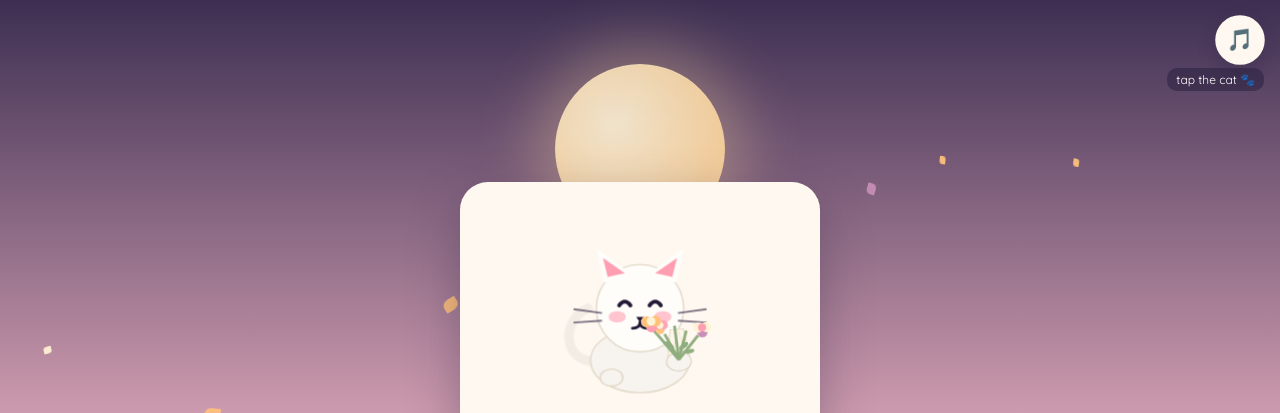
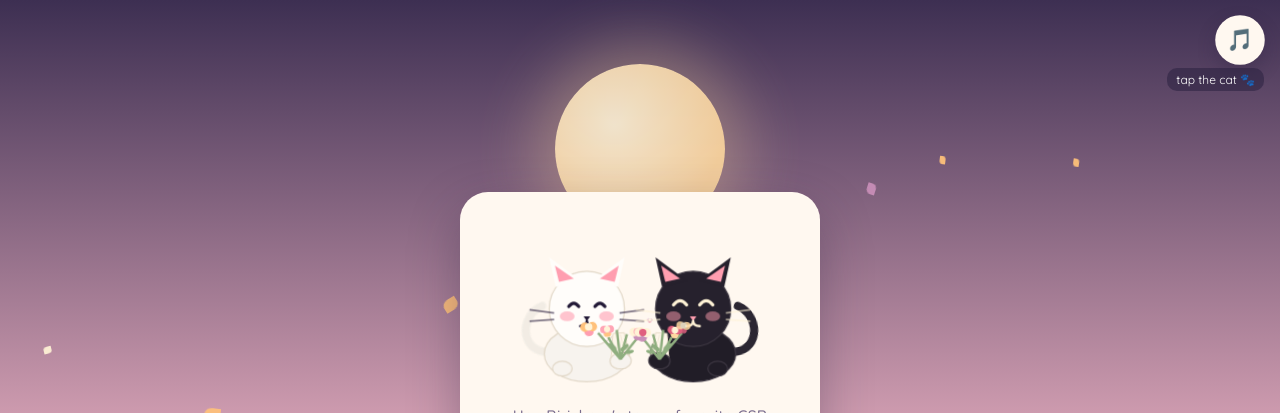
Before and after one commit to nic-laus/greeting-card, a plain HTML site: page index.html in a window 1280 px wide. Shown: the top 413 px of the page. Drawn offline with Linux system fonts and the light colour scheme.

Commit message:
New code changes

```diff
--- a/index.html
+++ b/index.html
@@ -51,7 +51,7 @@
     box-shadow:0 20px 50px rgba(43,33,64,0.35);
   }
   .cat-wrap{
-    width:190px; height:190px;
+    width:270px; height:170px;
     margin:0 auto 8px;
     position:relative;
     cursor:pointer;
@@ -146,6 +146,14 @@
     75%{ transform: scale(1.15); opacity:1; }
     90%{ transform: scale(1); opacity:1; }
   }
+  .heart{
+    animation: floatheart 2.6s ease-in-out infinite;
+    transform-origin: center;
+  }
+  @keyframes floatheart{
+    0%,100%{ transform: translateY(0) scale(0.85); opacity:.55; }
+    50%{ transform: translateY(-8px) scale(1); opacity:1; }
+  }
 
   @media (prefers-reduced-motion: reduce){
     .paw, .tail, .blossom, .petal{ animation: none !important; }
@@ -193,14 +201,14 @@
   <button class="music-btn" id="musicBtn" aria-label="Play music">🎵</button>
   <div class="music-hint" id="musicHint">tap the cat 🐾</div>
 
-  <!-- Optional: to use a real song instead of the built-in melody,
-       add an mp3 file named "song.mp3" next to this index.html
-       (from a royalty-free source) and uncomment the line below. -->
+  <!-- song.mp3 lives next to this index.html -->
   <audio id="songFile" src="song.mp3" loop></audio>
 
   <div class="card">
     <div class="cat-wrap" id="catWrap" role="button" aria-label="Tap the cat to play music">
-      <svg viewBox="0 0 200 200" width="100%" height="100%" aria-label="A cartoon cat tossing flower petals">
+      <svg viewBox="0 0 330 200" width="100%" height="100%" aria-label="Two cartoon cats, one giving the other a bouquet of flowers">
+        <!-- ===== Cat A: the giver, holding the bouquet ===== -->
+        <g>
         <!-- tail -->
         <path class="tail" d="M45 150 C 15 150, 10 110, 35 95" stroke="#fffdfa" stroke-width="10" fill="none" stroke-linecap="round"/>
         <path class="tail" d="M45 150 C 15 150, 10 110, 35 95" stroke="#d8cfc0" stroke-width="10" fill="none" stroke-linecap="round" opacity="0.35" style="mix-blend-mode:multiply"/>
@@ -213,8 +221,6 @@
         <path d="M138 68 L146 32 L108 60 Z" fill="#fffdfa"/>
         <path d="M66 62 L61 42 L84 58 Z" fill="#ff9eb0"/>
         <path d="M134 62 L139 42 L116 58 Z" fill="#ff9eb0"/>
-        <!-- face stripes -->
-        <path d="M100 60 L100 130" stroke="#4a3b63" stroke-width="0" fill="none"/>
         <!-- cheeks blush -->
         <ellipse cx="76" cy="104" rx="9" ry="6" fill="#ff9eb0" opacity="0.6"/>
         <ellipse cx="124" cy="104" rx="9" ry="6" fill="#ff9eb0" opacity="0.6"/>
@@ -231,7 +237,7 @@
         <path d="M140 100 L170 96" stroke="#2c2140" stroke-width="2" opacity="0.6"/>
         <path d="M140 108 L170 110" stroke="#2c2140" stroke-width="2" opacity="0.6"/>
 
-        <!-- static paw holding stems -->
+        <!-- static paw -->
         <ellipse cx="70" cy="168" rx="12" ry="9" fill="#f7f3ee" stroke="#e2d8c8" stroke-width="1.5"/>
 
         <!-- tossing paw with bouquet -->
@@ -291,10 +297,102 @@
             <circle cx="112" cy="105" r="4" fill="#fff3d6"/>
           </g>
         </g>
+        </g>
+
+        <!-- ===== Cat B: dark-coated, also holding a bouquet ===== -->
+        <g transform="translate(330,0) scale(-1,1)">
+          <!-- tail -->
+          <path class="tail" d="M45 150 C 15 150, 10 110, 35 95" stroke="#2b2632" stroke-width="10" fill="none" stroke-linecap="round"/>
+          <!-- body -->
+          <ellipse cx="100" cy="150" rx="52" ry="34" fill="#211d27" stroke="#3d3742" stroke-width="1.5"/>
+          <!-- head -->
+          <circle cx="100" cy="95" r="46" fill="#26212d" stroke="#3d3742" stroke-width="1.5"/>
+          <!-- ears -->
+          <path d="M62 68 L54 32 L92 60 Z" fill="#26212d"/>
+          <path d="M138 68 L146 32 L108 60 Z" fill="#26212d"/>
+          <path d="M66 62 L61 42 L84 58 Z" fill="#ff9eb0"/>
+          <path d="M134 62 L139 42 L116 58 Z" fill="#ff9eb0"/>
+          <!-- cheeks blush -->
+          <ellipse cx="76" cy="104" rx="9" ry="6" fill="#ff9eb0" opacity="0.5"/>
+          <ellipse cx="124" cy="104" rx="9" ry="6" fill="#ff9eb0" opacity="0.5"/>
+          <!-- happy eyes, light so they read against dark fur -->
+          <path d="M76 90 Q84 80 92 90" stroke="#fff3d6" stroke-width="4" fill="none" stroke-linecap="round"/>
+          <path d="M108 90 Q116 80 124 90" stroke="#fff3d6" stroke-width="4" fill="none" stroke-linecap="round"/>
+          <!-- nose + mouth -->
+          <path d="M96 104 L104 104 L100 110 Z" fill="#ff9eb0"/>
+          <path d="M100 110 Q100 116 92 116" stroke="#fff3d6" stroke-width="3" fill="none" stroke-linecap="round"/>
+          <path d="M100 110 Q100 116 108 116" stroke="#fff3d6" stroke-width="3" fill="none" stroke-linecap="round"/>
+          <!-- whiskers -->
+          <path d="M60 100 L30 96" stroke="#fff3d6" stroke-width="2" opacity="0.6"/>
+          <path d="M60 108 L30 110" stroke="#fff3d6" stroke-width="2" opacity="0.6"/>
+          <path d="M140 100 L170 96" stroke="#fff3d6" stroke-width="2" opacity="0.6"/>
+          <path d="M140 108 L170 110" stroke="#fff3d6" stroke-width="2" opacity="0.6"/>
+
+          <!-- static paw -->
+          <ellipse cx="70" cy="168" rx="12" ry="9" fill="#211d27" stroke="#3d3742" stroke-width="1.5"/>
+
+          <!-- tossing paw with its own bouquet -->
+          <g class="paw">
+            <!-- paper wrap -->
+            <path d="M128 150 L152 150 L147 116 L133 116 Z" fill="#fef6ea" stroke="#e8ddc8" stroke-width="1.2"/>
+            <path d="M132 150 L140 118" stroke="#e8ddc8" stroke-width="1" opacity="0.6"/>
+            <path d="M148 150 L142 118" stroke="#e8ddc8" stroke-width="1" opacity="0.6"/>
+            <!-- ribbon -->
+            <path d="M140 146 L131 138 L140 141 Z" fill="#c98fb8"/>
+            <path d="M140 146 L149 138 L140 141 Z" fill="#c98fb8"/>
+            <circle cx="140" cy="144" r="3.4" fill="#b9587a"/>
+
+            <ellipse cx="140" cy="150" rx="13" ry="10" fill="#211d27" stroke="#3d3742" stroke-width="1.5"/>
+
+            <!-- stems -->
+            <path d="M140 148 L150 118" stroke="#8fae7f" stroke-width="3" fill="none"/>
+            <path d="M140 148 L138 112" stroke="#8fae7f" stroke-width="3" fill="none"/>
+            <path d="M140 148 L127 120" stroke="#8fae7f" stroke-width="3" fill="none"/>
+            <path d="M140 148 L162 124" stroke="#8fae7f" stroke-width="3" fill="none"/>
+            <path d="M140 148 L115 114" stroke="#8fae7f" stroke-width="3" fill="none"/>
+
+            <!-- leaves -->
+            <ellipse cx="146" cy="134" rx="6" ry="2.6" fill="#8fae7f" transform="rotate(-35 146 134)"/>
+            <ellipse cx="131" cy="132" rx="6" ry="2.6" fill="#8fae7f" transform="rotate(40 131 132)"/>
+            <ellipse cx="152" cy="140" rx="5" ry="2.2" fill="#8fae7f" transform="rotate(-10 152 140)"/>
+
+            <!-- blossoms -->
+            <g class="blossom" style="animation-delay:.1s">
+              <circle cx="150" cy="114" r="6" fill="#ffd9a0"/>
+              <circle cx="146" cy="108" r="6" fill="#e0607e"/>
+              <circle cx="156" cy="108" r="6" fill="#e0607e"/>
+              <circle cx="150" cy="108" r="5" fill="#fff3d6"/>
+            </g>
+            <g class="blossom" style="animation-delay:.3s">
+              <circle cx="138" cy="108" r="5.5" fill="#e0607e"/>
+              <circle cx="134" cy="102" r="5.5" fill="#c98fb8"/>
+              <circle cx="142" cy="102" r="5.5" fill="#c98fb8"/>
+              <circle cx="138" cy="102" r="4.5" fill="#fff3d6"/>
+            </g>
+            <g class="blossom" style="animation-delay:.5s">
+              <circle cx="124" cy="116" r="5" fill="#ffd9a0"/>
+              <circle cx="120" cy="111" r="5" fill="#e0607e"/>
+              <circle cx="128" cy="111" r="5" fill="#e0607e"/>
+              <circle cx="124" cy="111" r="4" fill="#fff3d6"/>
+            </g>
+            <g class="blossom" style="animation-delay:.7s">
+              <circle cx="163" cy="120" r="5" fill="#c98fb8"/>
+              <circle cx="159" cy="115" r="5" fill="#fff3d6"/>
+              <circle cx="167" cy="115" r="5" fill="#fff3d6"/>
+              <circle cx="163" cy="115" r="4" fill="#e0607e"/>
+            </g>
+            <g class="blossom" style="animation-delay:.9s">
+              <circle cx="112" cy="110" r="5" fill="#e0607e"/>
+              <circle cx="108" cy="105" r="5" fill="#ffd9a0"/>
+              <circle cx="116" cy="105" r="5" fill="#ffd9a0"/>
+              <circle cx="112" cy="105" r="4" fill="#fff3d6"/>
+            </g>
+          </g>
+        </g>
       </svg>
     </div>
 
-    <p class="sub"> Hey Riri, here's to my favorite CSR </p>
+    <p class="sub">Hey Riri, here's to my favorite CSR</p>
     <p class="greeting">Good luck with your shift!</p>
     <p class="signoff">you've got this 🌸</p>
   </div>
@@ -360,12 +458,14 @@
   }
 
   function setPlaying(playing){
+    if(playing === isPlaying) return; // ignore duplicate calls, prevents overlapping playback
     isPlaying = playing;
     btn.classList.toggle('playing', isPlaying);
     btn.textContent = isPlaying ? '⏸' : '🎵';
     hint.style.display = isPlaying ? 'none' : 'block';
 
     if(songFile){
+      stopSynthLoop(); // safety: make sure no stray synth notes are still scheduled
       if(isPlaying){ songFile.currentTime = 0; songFile.play(); }
       else { songFile.pause(); }
     } else {
```
Also changed, not shown: 1 other file.
